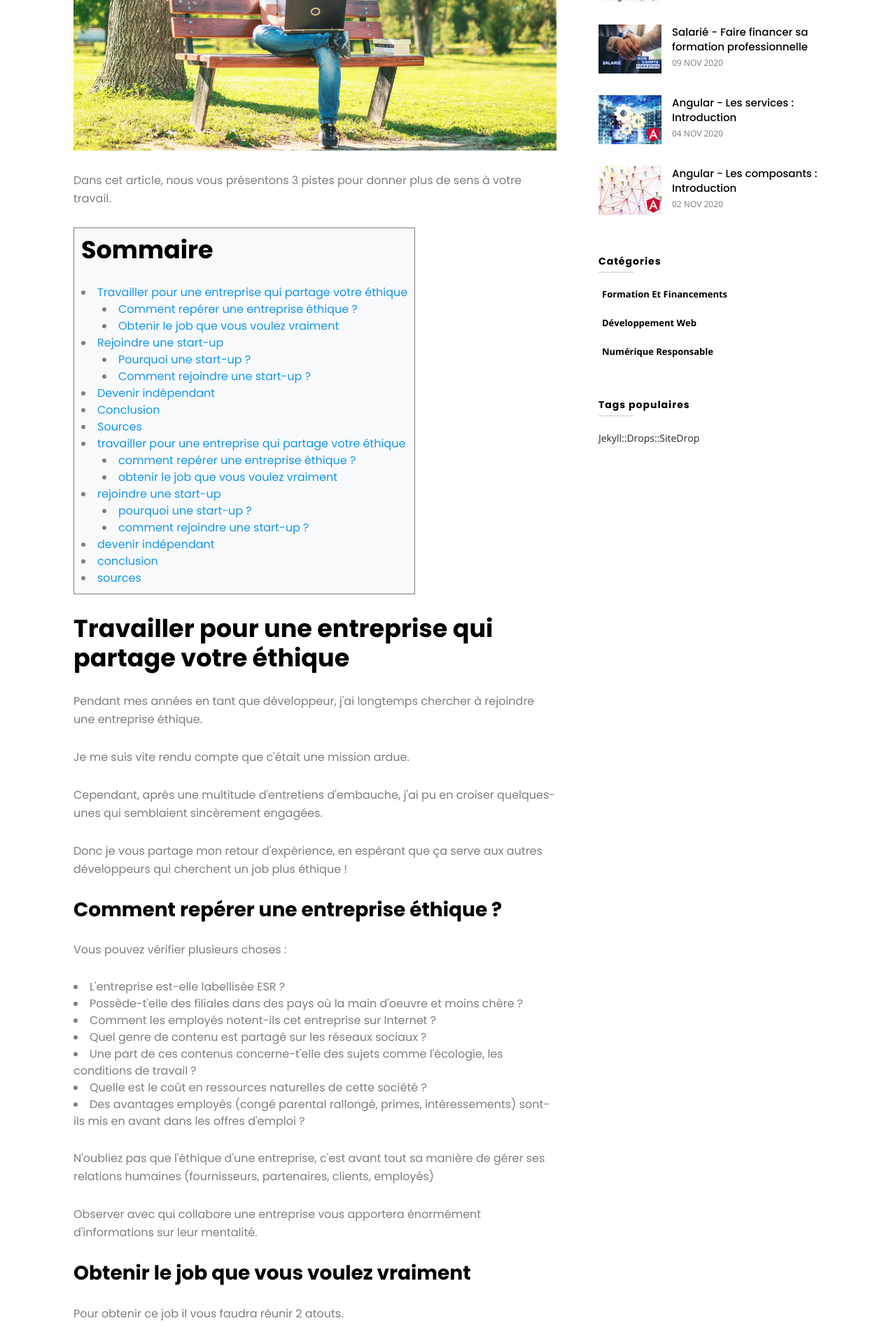
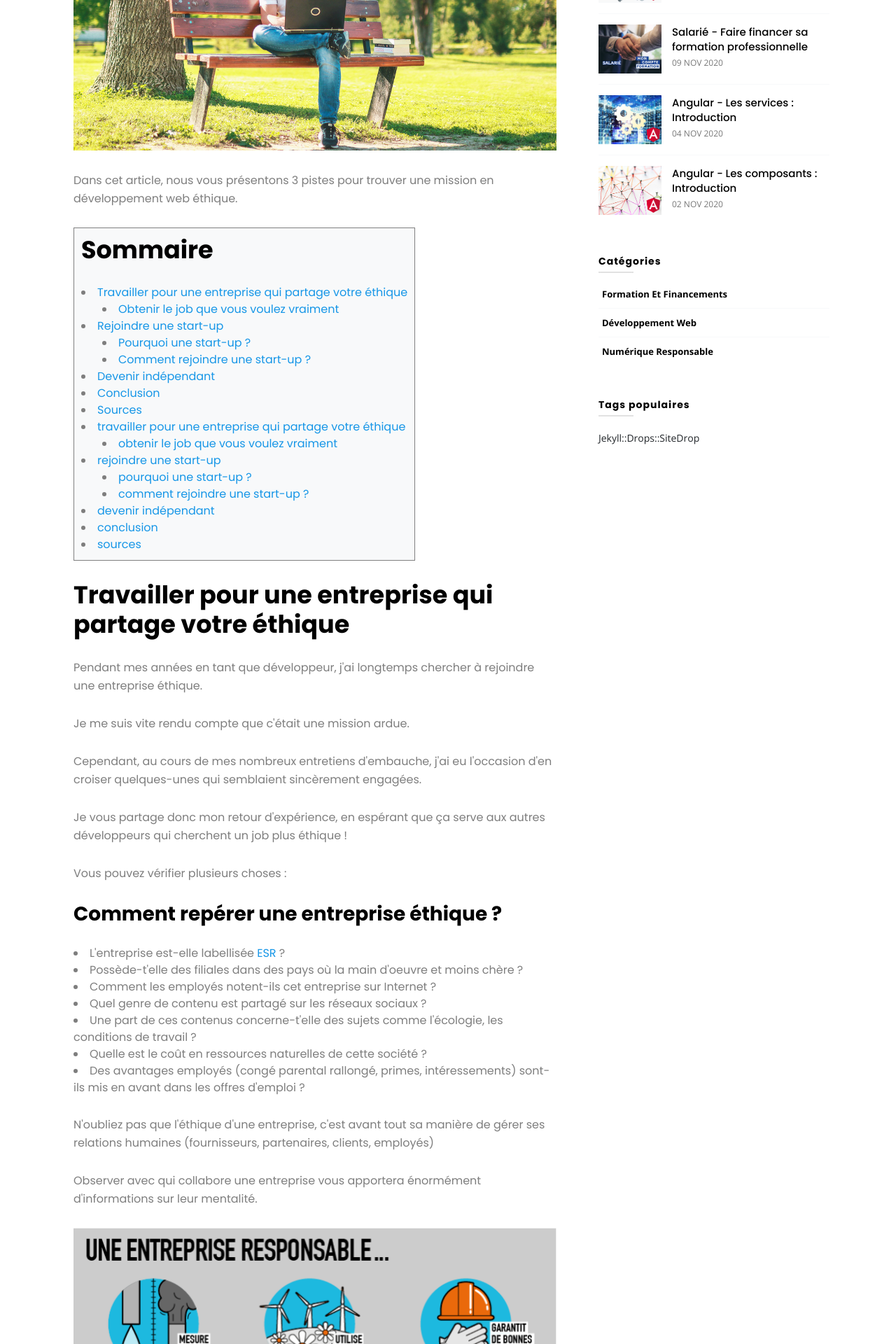
Before and after one commit to hubergerard/blog-codewise, a Jekyll site: the page built from _posts/2020-12-03-developpeur-travail-ethique.html, in a window 1280 px wide. Shown: the part 719-2639 px from the top of the page at 70% size. Built offline with Jekyll 4.4.1, drawn with Linux system fonts in a browser that asks for light colours; comment, search, counter and statistics services are not loaded; some of the changed text lies outside the part shown.

Commit message:
insertions liens et images post ethique

```diff
--- a/_posts/2020-12-03-developpeur-travail-ethique.html
+++ b/_posts/2020-12-03-developpeur-travail-ethique.html
@@ -11,7 +11,7 @@
 toc-depth: 4
 ---
 
-<p>Dans cet article, nous vous présentons 3 pistes pour donner plus de sens à votre travail.</p>
+<p>Dans cet article, nous vous présentons 3 pistes pour trouver une mission en développement web éthique.</p>
 
 <div id="toc" class="blog-toc"></div>
 
@@ -25,20 +25,19 @@
     Je me suis vite rendu compte que c'était une mission ardue.
 </p>
 <p>
-    Cependant, après une multitude d'entretiens d'embauche, j'ai pu en croiser quelques-unes qui semblaient sincèrement engagées.
+    Cependant, au cours de mes nombreux entretiens d'embauche, j'ai eu l'occasion d'en croiser quelques-unes qui semblaient sincèrement engagées.
 </p>
 <p>
-    Donc je vous partage mon retour d'expérience, en espérant que ça serve aux autres développeurs qui cherchent un job plus éthique !
+    Je vous partage donc mon retour d'expérience, en espérant que ça serve aux autres développeurs qui cherchent un job plus éthique !
 </p>
 
-<a id="reperer-entreprise-ethique" class="anchor"></a>
-<h3>Comment repérer une entreprise éthique ?</h3>
 
 <p>
     Vous pouvez vérifier plusieurs choses :
 </p>
+<h3>Comment repérer une entreprise éthique ?</h3>
 <ul>
-    <li>L'entreprise est-elle labellisée ESR ?</li>
+    <li>L'entreprise est-elle labellisée <a href="https://www.esr.lu" target="_blank">ESR</a> ?</li>
     <li>Possède-t'elle des filiales dans des pays où la main d'oeuvre et moins chère ? </li>
     <li>Comment les employés notent-ils cet entreprise sur Internet ?</li>
     <li>Quel genre de contenu est partagé sur les réseaux sociaux ? </li>
@@ -49,6 +48,8 @@
 
 <p>N'oubliez pas que l'éthique d'une entreprise, c'est avant tout sa manière de gérer ses relations humaines (fournisseurs, partenaires, clients, employés)</p>
 <p>Observer avec qui collabore une entreprise vous apportera énormément d'informations sur leur mentalité.</p>
+<img alt="principes-entreprise-eco-responsables" class="w-100" src="/assets/img/blog/dev-ethique/ESR.png"class="img-shadow"/>
+<div class="image-caption">Une entreprise responsable : Quelques principes</div>
 
 <a id="rejoindre-entreprise-ethique" class="anchor"></a>
 <h3>Obtenir le job que vous voulez vraiment</h3>
@@ -93,11 +94,18 @@
 <p>Les start-ups s'intéressent en priorité au profil humain. </p>
 <p>Elles s'intéressent surtout de savoir que vous êtes capable de vous intégrer, de devenir autonome rapidement et de gérer des responsabilités.</p>
 <p>En 2 mots : soft skills</p>
-<p>Au niveau des technos, les startups sont très tournées vers l'environnement JS (React.js/Angular/Vue.js/Node.js).</p>
-<p>Elles font souvent ce choix car leur priorité absolue est la rapidité d'évolution du code.</p>
+<p>Au niveau des technos, les startups sont très tournées vers l'environnement JS
+    (<a href="https://codewise.fr/services/react-js" target="_blank">React.js</a>
+    /<a href="https://codewise.fr/services/angular" target="_blank">Angular</a>
+    /<a href="https://vuejs.org/" target="_blank">Vue.js</a>
+    /<a href="https://codewise.fr/services/node-js" target="_blank">Node.js</a>).</p>
+    <img alt="logo-JS" class="w-100" src="/assets/img/blog/dev-ethique/javascript.jpg" class="img-shadow"/>
+    <div class="image-caption">Frameworks et librairies JavaScript</div>
+    <p>Elles font souvent ce choix car leur priorité absolue est la rapidité d'évolution du code.</p>
 <p>Côté backend, elles évitent généralement les technos "lourdes" telles que Java/Spring ou C#/.NET, réputées pour leur stabilité mais longues à mettre en place.</p>
 <p>Elles s'orientent donc plus souvent vers du Node.js/Express ou un framework PHP.</p>
 <p>Vous savez ce qu'il vous reste à travailler !</p>
+
 
 <a id="devenir-independant" class="anchor"></a>
 <h2>Devenir indépendant</h2>
--- a/assets/css/style.css
+++ b/assets/css/style.css
@@ -1458,6 +1458,7 @@
     font-size: 16px;
     line-height: 28px;
     font-weight: 600;
+    font-family: 'Open Sans', sans-serif;
     font-style: italic;
     margin-bottom: 36px;
     position: relative;
@@ -1501,6 +1502,7 @@
 
 .testimonial-items span {
     font-size: 14px;
+    font-family: 'Open Sans', sans-serif;
     font-style: italic;
 }
 
@@ -1832,6 +1834,7 @@
 }
 
 .contact-form-title p {
+    font-family: 'Open Sans', sans-serif;
     font-style: italic;
     width: 60%;
     margin: 0 auto 55px;
@@ -2257,6 +2260,7 @@
     padding-left: 12px;
     color: #666;
     font-weight: 700;
+    font-family: 'Open Sans', sans-serif;
     font-style: italic;
 }
 
@@ -2591,6 +2595,7 @@
 .image-caption {
     margin-bottom: 28px;
     padding-left: 12px;
+    font-family: 'Open Sans', sans-serif;
     font-style: italic;
     margin-top: 4px;
     color: grey;
@@ -2600,6 +2605,7 @@
     margin-top: -33px;
     margin-bottom: 28px;
     padding-left: 12px;
+    font-family: 'Open Sans', sans-serif;
     font-style: italic;
     color: grey;
 }
```
Also changed, not shown: other parts of _posts/2020-12-03-developpeur-travail-ethique.html (+6 -0 lines), assets/img/blog/dev-ethique/ESR.png (added), assets/img/blog/dev-ethique/javascript.jpg (added).
